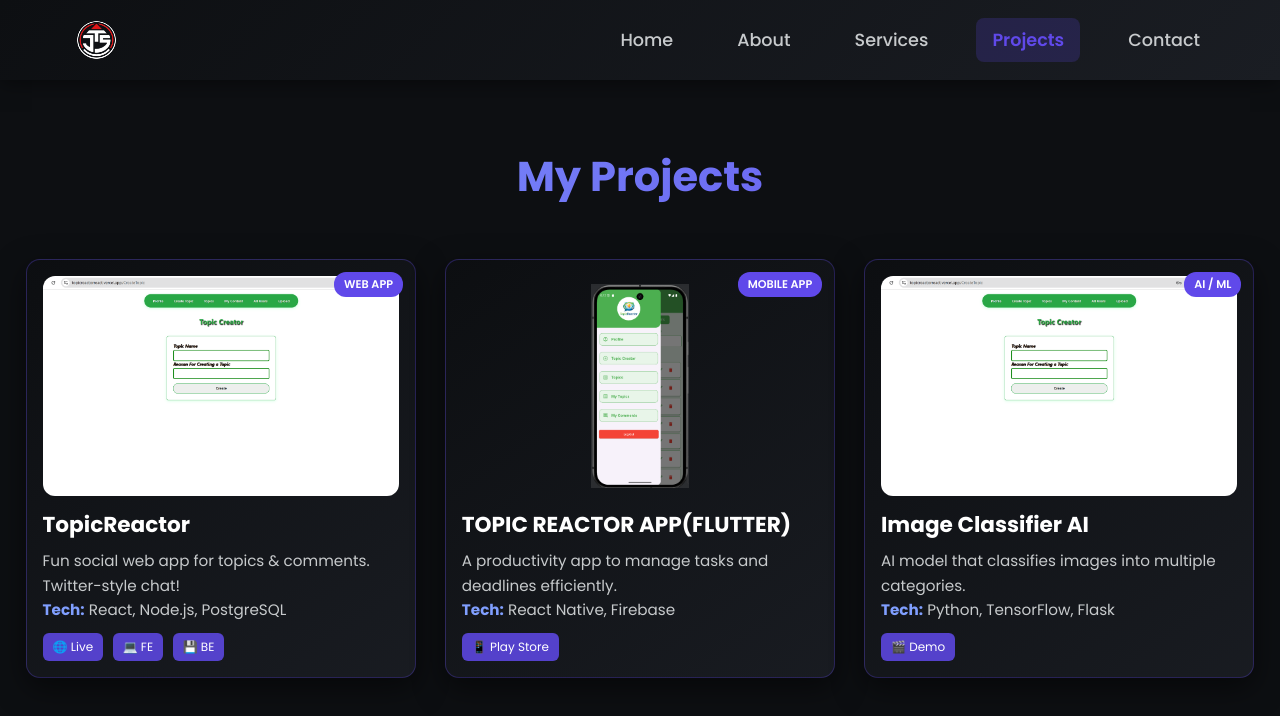
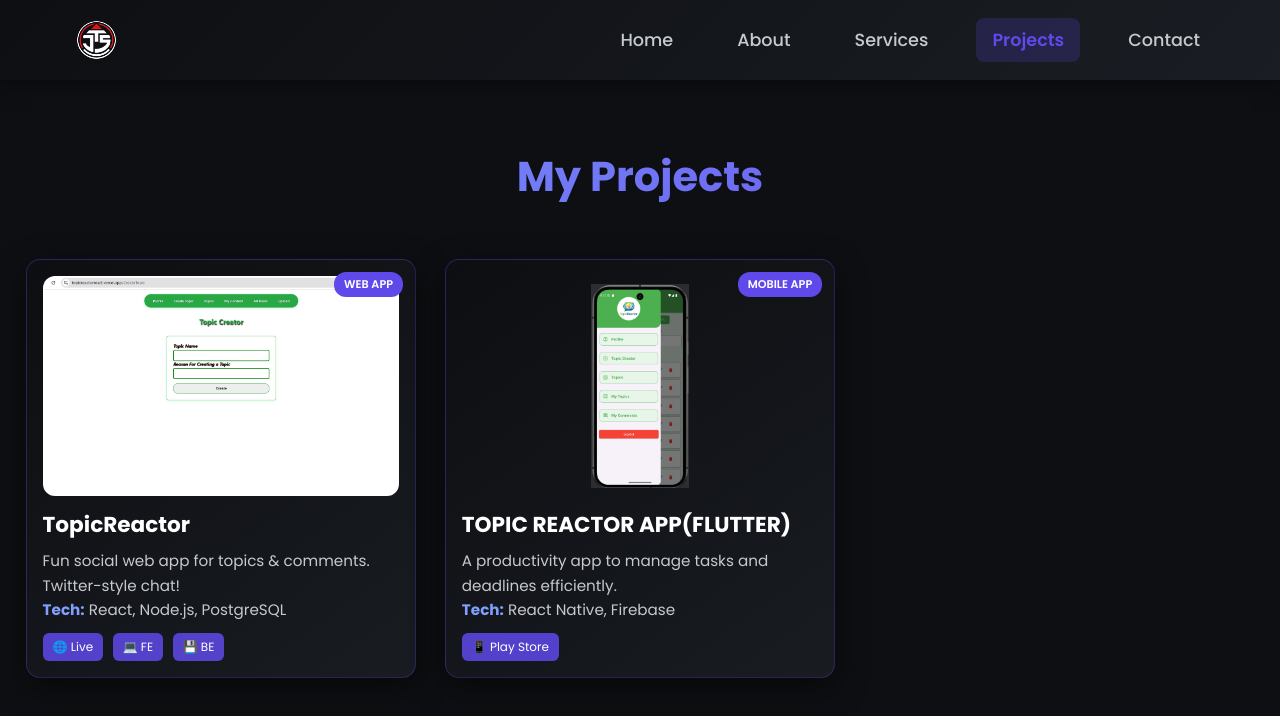
Before and after one commit to JoshiSankar-4021/joshi_portifolio, a React (Create React App) app: page /projects in a window 1280 px wide. Shown: the top 716 px of the page. Built offline with nearby package versions, Linux system fonts and the light colour scheme.

Commit message:
Comment out 'Image Classifier AI' project
Commented out the 'Image Classifier AI' project details in Projects.jsx.

```diff
--- a/src/Projects/Projects.jsx
+++ b/src/Projects/Projects.jsx
@@ -40,14 +40,14 @@ const projects = [
     category: "Mobile App",
     playStore: "https://play.google.com/store/apps/details?id=com.taskmaster",
   },
-  {
-    title: "Image Classifier AI",
-    images: [topiccreator],
-    description: "AI model that classifies images into multiple categories.",
-    technologies: "Python, TensorFlow, Flask",
-    category: "AI / ML",
-    videoDemo: "https://drive.google.com/file/d/ai-demo-video",
-  },
+  // {
+  //   title: "Image Classifier AI",
+  //   images: [topiccreator],
+  //   description: "AI model that classifies images into multiple categories.",
+  //   technologies: "Python, TensorFlow, Flask",
+  //   category: "AI / ML",
+  //   videoDemo: "https://drive.google.com/file/d/ai-demo-video",
+  // },
 ];
 
 /* ================================
```
